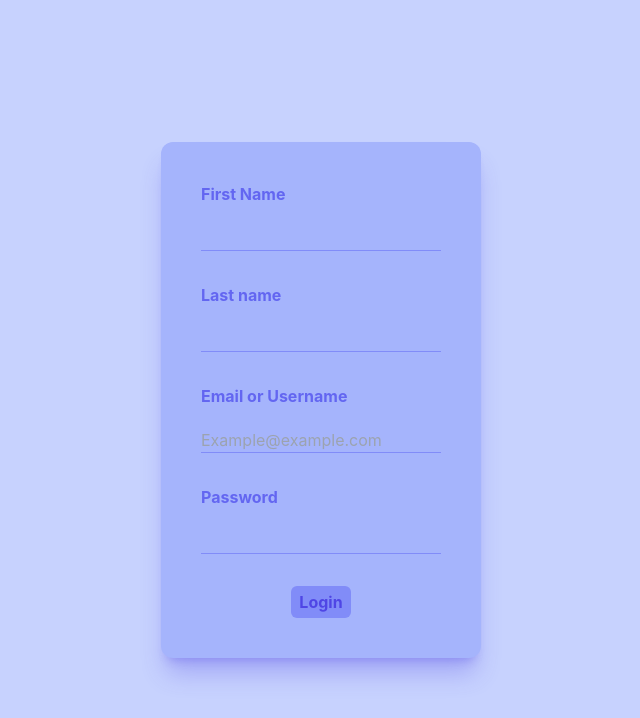
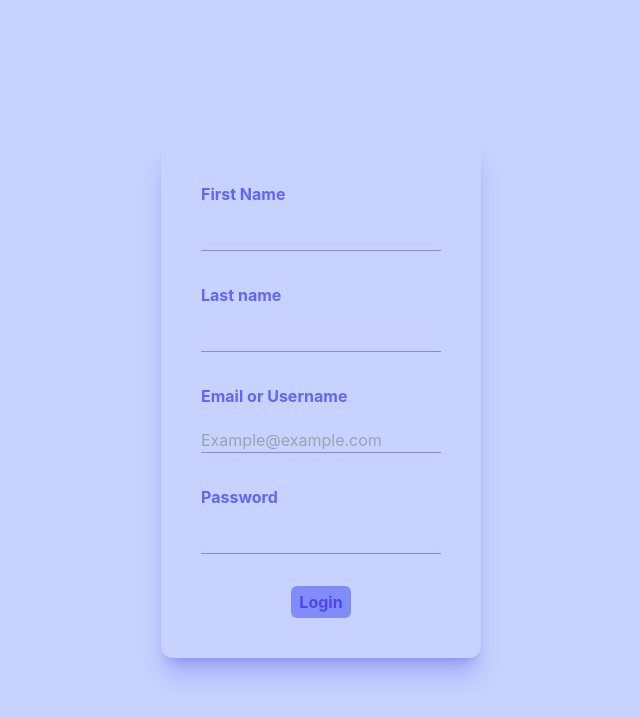
Before and after one commit to JavierYami/playground, a React (Create React App) app: page / in a window 1280 px wide. Shown: the top 718 px of the page, without its empty margins (319-959 px from the left). Built offline with nearby package versions, Linux system fonts and the light colour scheme.

Commit message:
Props nuevas inputs

```diff
--- a/src/Components/InputComponent.jsx
+++ b/src/Components/InputComponent.jsx
@@ -1,12 +1,12 @@
 
-const InputComponent = ({placeHolder, inputType, labelValue}) => {
+const InputComponent = ({placeHolder, inputType, labelValue, onChange, name, value}) => {
 
 
 
 return(
     <div className="flex flex-col space-y-5">
         <label className="font-bold text-indigo-500">{labelValue}</label>
-        <input className="border-b border-indigo-400 bg-transparent focus:outline-none" placeholder={placeHolder} type={inputType} ></input>
+        <input className="border-b border-indigo-400 bg-transparent focus:outline-none" placeholder={placeHolder} type={inputType || 'text'} onChange={onChange} name={name} value={value} ></input>
     </div>
 )
 
--- a/src/Components/LoginForm.jsx
+++ b/src/Components/LoginForm.jsx
@@ -1,20 +1,35 @@
+import { useState } from "react";
 import ButtonComponent from "./ButtonComponent";
 import InputComponent from "./InputComponent";
 
 
 const LoginForm = () => {
 
-    const handleClick = () => {
+    const [form, setForm] = useState({
+        first_name: '',
+        last_name:'',
+        email:'',
+        password:''
+    });
+
+    const handleOnChange = (event) => {
+        const {name} = event.target;
+        const {value} = event.target;
+
+        setForm({
+            ...form,
+            [name] : value,
+        })
     }
 
     return (
 
-        <form className="flex flex-col p-10 space-y-8 space-y-10 rounded-xl h-fit shadow-xl shadow-indigo-600/30 bg-indigo-300 w-full">
-            <InputComponent  labelValue={"First Name"}/>
-            <InputComponent labelValue={"Last name"}/>
-            <InputComponent placeHolder={"Example@example.com"} labelValue={"Email or Username"}/>
-            <InputComponent inputType={"password"} labelValue={"Password"}/>
-            <ButtonComponent buttonValue={"Login"} clickAction={handleClick} buttonType={"submit"}/>
+        <form className="flex flex-col p-10 space-y-8 space-y-10 rounded-xl h-fit shadow-xl shadow-indigo-600/30 bg-transparent w-full">
+            <InputComponent  labelValue={"First Name"} onChange={handleOnChange} name={"first_name"} value={form.first_name}/>
+            <InputComponent labelValue={"Last name"} onChange={handleOnChange} name={"last_name"} value={form.last_name}/>
+            <InputComponent placeHolder={"Example@example.com"} labelValue={"Email or Username"} onChange={handleOnChange} inputType={"email"} name={"email"} value={form.email}/>
+            <InputComponent inputType={"password"} labelValue={"Password"} onChange={handleOnChange} name={"password"} value={form.password}/>
+            <ButtonComponent buttonValue={"Login"} buttonType={"submit"}/>
         </form>
 
     )
```
